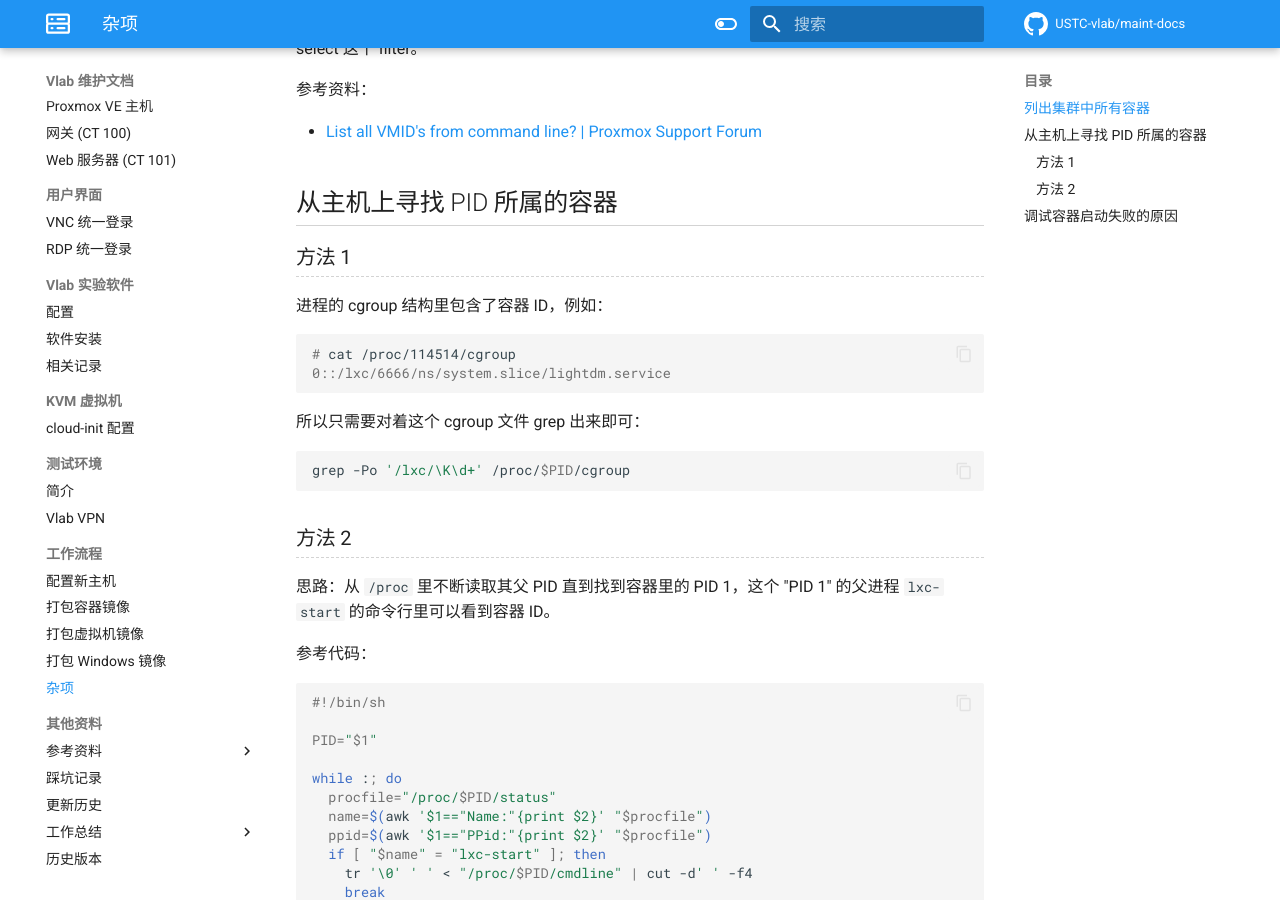
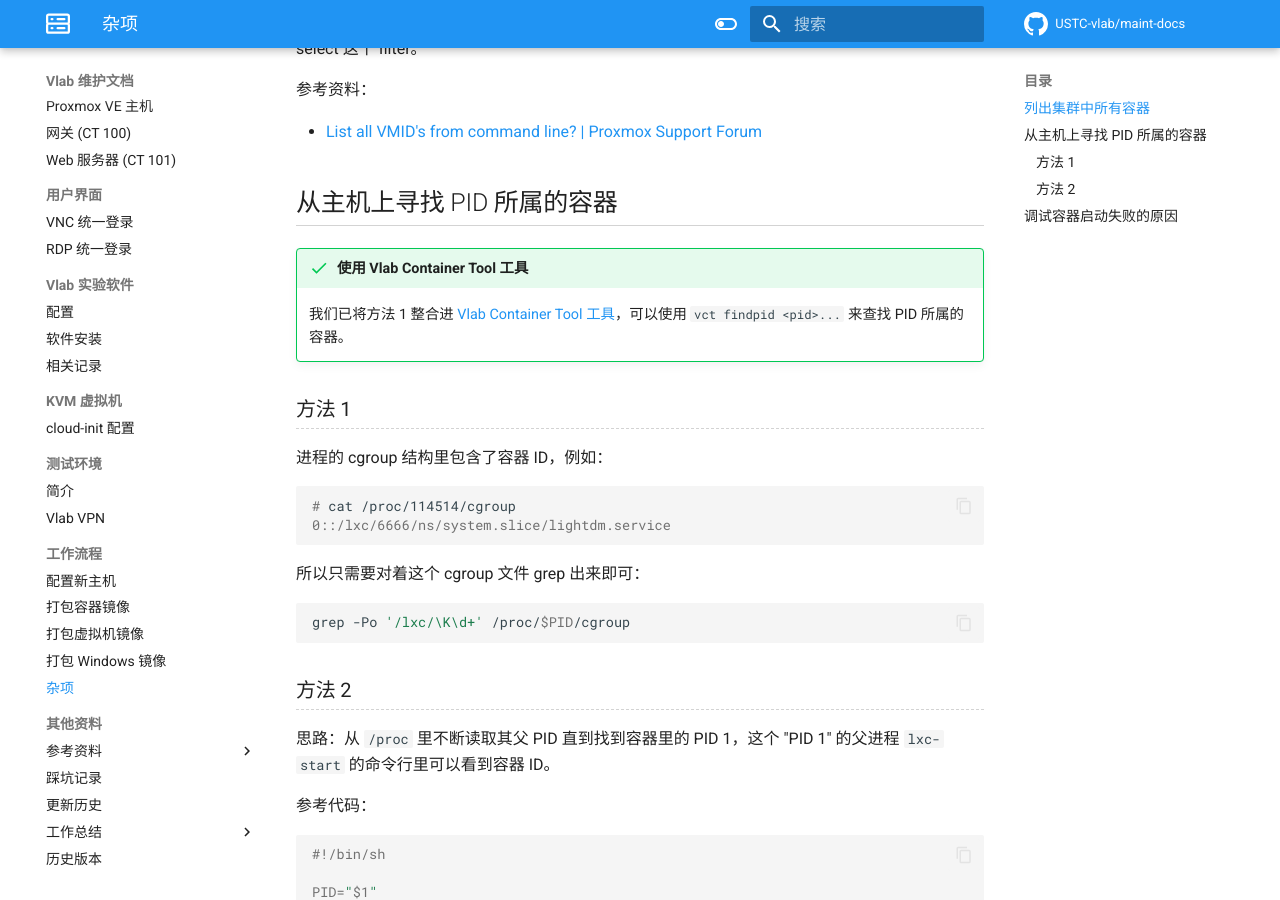
Before and after one commit to USTC-vlab/maint-docs, an MkDocs documentation site: the page built from docs/workflow/miscellaneous.md, in a window 1280 px wide and 900 px high, scrolled down 324 px. Built offline with MkDocs 1.6.1 and Material for MkDocs 9.7.7, drawn with Linux system fonts in a browser that asks for light colours; comment, search, counter and statistics services are not loaded.

Commit message:
workflow/misc: Add VCT

```diff
--- a/docs/workflow/miscellaneous.md
+++ b/docs/workflow/miscellaneous.md
@@ -15,6 +15,10 @@ jq -r '.ids | to_entries[] | select(.value.type == "lxc") | .key' /etc/pve/.vmli
 - [List all VMID's from command line? | Proxmox Support Forum](https://forum.proxmox.com/threads/list-all-vmids-from-command-line.10964/)
 
 ## 从主机上寻找 PID 所属的容器
+
+!!! success "使用 Vlab Container Tool 工具"
+
+    我们已将方法 1 整合进 [Vlab Container Tool 工具](https://github.com/USTC-vlab/vct)，可以使用 `vct findpid <pid>...` 来查找 PID 所属的容器。
 
 ### 方法 1
 
```
